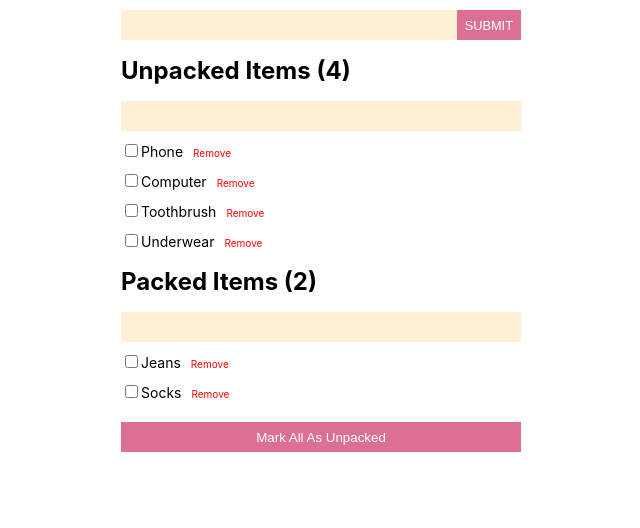
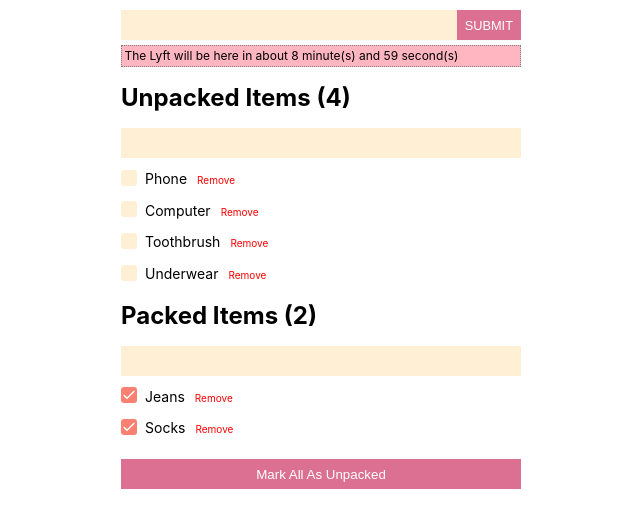
Before and after one commit to burnsco/packed-luggage-tracker, a React (Create React App) app: page / in a window 1280 px wide. Shown: the top 528 px of the page, without its empty margins (319-959 px from the left). Built offline with nearby package versions, Linux system fonts and the light colour scheme.

Commit message:
added checkbox styling, basic timer component, some other small changes

```diff
--- /dev/null
+++ b/src/components/CheckBox/index.js
@@ -0,0 +1,69 @@
+import React from 'react'
+import styled from 'styled-components'
+
+const CheckboxContainer = styled.div`
+  display: inline-block;
+  vertical-align: middle;
+`
+
+const Icon = styled.svg`
+  fill: none;
+  stroke: white;
+  stroke-width: 2px;
+`
+// Hide checkbox visually but remain accessible to screen readers.
+// Source: https://polished.js.org/docs/#hidevisually
+const HiddenCheckbox = styled.input.attrs({ type: 'checkbox' })`
+  border: 0;
+  clip: rect(0 0 0 0);
+  clippath: inset(50%);
+  height: 1px;
+  margin: -1px;
+  overflow: hidden;
+  padding: 0;
+  position: absolute;
+  white-space: nowrap;
+  width: 1px;
+`
+
+const StyledCheckbox = styled.div`
+  display: inline-block;
+  width: 16px;
+  height: 16px;
+  background: ${props => (props.checked ? 'salmon' : 'papayawhip')};
+  border-radius: 3px;
+  transition: all 150ms;
+
+  ${HiddenCheckbox}:focus + & {
+    box-shadow: 0 0 0 3px pink;
+  }
+
+  ${Icon} {
+    visibility: ${props => (props.checked ? 'visible' : 'hidden')};
+  }
+`
+
+const Checkbox = ({ packed, togglePacked, value, id }) => (
+  <label>
+    <CheckboxContainer>
+      <HiddenCheckbox
+        onChange={() => togglePacked(id)}
+        checked={packed}
+        name="packed"
+        value={packed}
+      />
+      <StyledCheckbox
+        onChange={() => togglePacked(id)}
+        checked={packed}
+        name="packed"
+        value={packed}
+      >
+        <Icon viewBox="0 0 24 24">
+          <polyline points="20 6 9 17 4 12" />
+        </Icon>
+      </StyledCheckbox>
+    </CheckboxContainer>
+  </label>
+)
+
+export default Checkbox
--- a/src/components/Counter/index.js
+++ b/src/components/Counter/index.js
@@ -0,0 +1,56 @@
+import React from 'react'
+import styled from 'styled-components'
+
+const Container = styled.div`
+  margin-top: 5px;
+  border: 1px dotted grey;
+  width: 400px;
+  background: lightpink;
+  height: 22px;
+  font-size: 12px;
+`
+const Timer = styled.div`
+  border: none;
+
+  padding: 0.2em;
+  width: 100%;
+
+  &:focus {
+    border: none;
+  }
+`
+
+class Counter extends React.Component {
+  state = {
+    minutes: 8,
+    seconds: 59
+  }
+
+  componentDidMount() {
+    this.myInterval = setInterval(() => {
+      this.setState(state => ({ count: state.count - 1 }))
+    }, 1000)
+  }
+
+  componentWillUnmount() {
+    clearInterval(this.myInterval)
+  }
+
+  // 1) seconds total -> divide into minutes and seconds
+  // 2) minutes and seconds separate
+
+  render() {
+    let minutes = this.state.count / 60
+    let seconds = this.state.count / 1000
+    return (
+      <Container>
+        <Timer>
+          The Lyft will be here in about {this.state.minutes} minute(s) and{' '}
+          {this.state.seconds} second(s)
+        </Timer>
+      </Container>
+    )
+  }
+}
+
+export default Counter
--- a/src/components/Input/index.js
+++ b/src/components/Input/index.js
@@ -25,9 +25,9 @@ const Button = styled.button`
   border: 2px solid palevioletred;
 `
 
-const Input = ({ withButton, filterOne, handleChange }) => (
+const Input = ({ withButton, handleChange }) => (
   <Container>
-    <CustomInput value={filterOne} onChange={() => handleChange} />
+    <CustomInput />
     {withButton && <Button primary> SUBMIT </Button>}
   </Container>
 )
--- a/src/components/ListItem/index.js
+++ b/src/components/ListItem/index.js
@@ -1,20 +1,16 @@
 import React from 'react'
 import styled from 'styled-components'
+import CheckBox from '../../components/CheckBox'
 
 const Container = styled.div`
   margin-top: 10px;
   display: block;
   position: relative;
 `
-
-const CheckBox = styled.input`
-  cursor: pointer;
-`
-
 const Item = styled.span`
   font-size: 14px;
+  margin-left: 8px;
 `
-
 const RemoveButton = styled.span`
   margin-left: 10px;
   font-size: 10px;
@@ -26,11 +22,11 @@ const ListItem = ({ title, removeItem, id, togglePacked, packed }) => {
   return (
     <Container>
       <CheckBox
-        onChange={() => togglePacked(id)}
-        value={packed}
+        togglePacked={togglePacked}
+        packed={packed}
         type="checkbox"
         name="packed"
-        id="packed"
+        id={id}
       />
       <Item>{title}</Item>
       <RemoveButton onClick={() => removeItem(id)}>Remove</RemoveButton>
--- a/src/container/App.js
+++ b/src/container/App.js
@@ -2,6 +2,7 @@ import React from 'react'
 import styled from 'styled-components'
 import AddItem from '../components/AddItem'
 import List from '../container/List'
+import Counter from '../components/Counter'
 
 const MarkButton = styled.button`
   margin-top: 20px;
@@ -14,8 +15,6 @@ const MarkButton = styled.button`
 class App extends React.Component {
   state = {
     input: '',
-    filterOne: '',
-    filterTwo: '',
     items: [
       { id: 1, title: 'Phone', packed: false },
       { id: 2, title: 'Computer', packed: false },
@@ -67,6 +66,7 @@ class App extends React.Component {
           handleSubmit={this.handleSubmit}
           handleChange={this.handleChange}
         />
+        <Counter />
         <List
           packedItems={packedItems}
           unpackedItems={unpackedItems}
--- a/src/container/List/index.js
+++ b/src/container/List/index.js
@@ -1,7 +1,8 @@
-import React, { useState } from 'react'
+import React from 'react'
 import Input from '../../components/Input'
 import ListItem from '../../components/ListItem'
 import ListHeader from '../../components/ListHeader'
+import CheckBox from '../../components/CheckBox'
 
 const List = ({ unpackedItems, packedItems, removeItem, togglePacked }) => {
   return (
```
